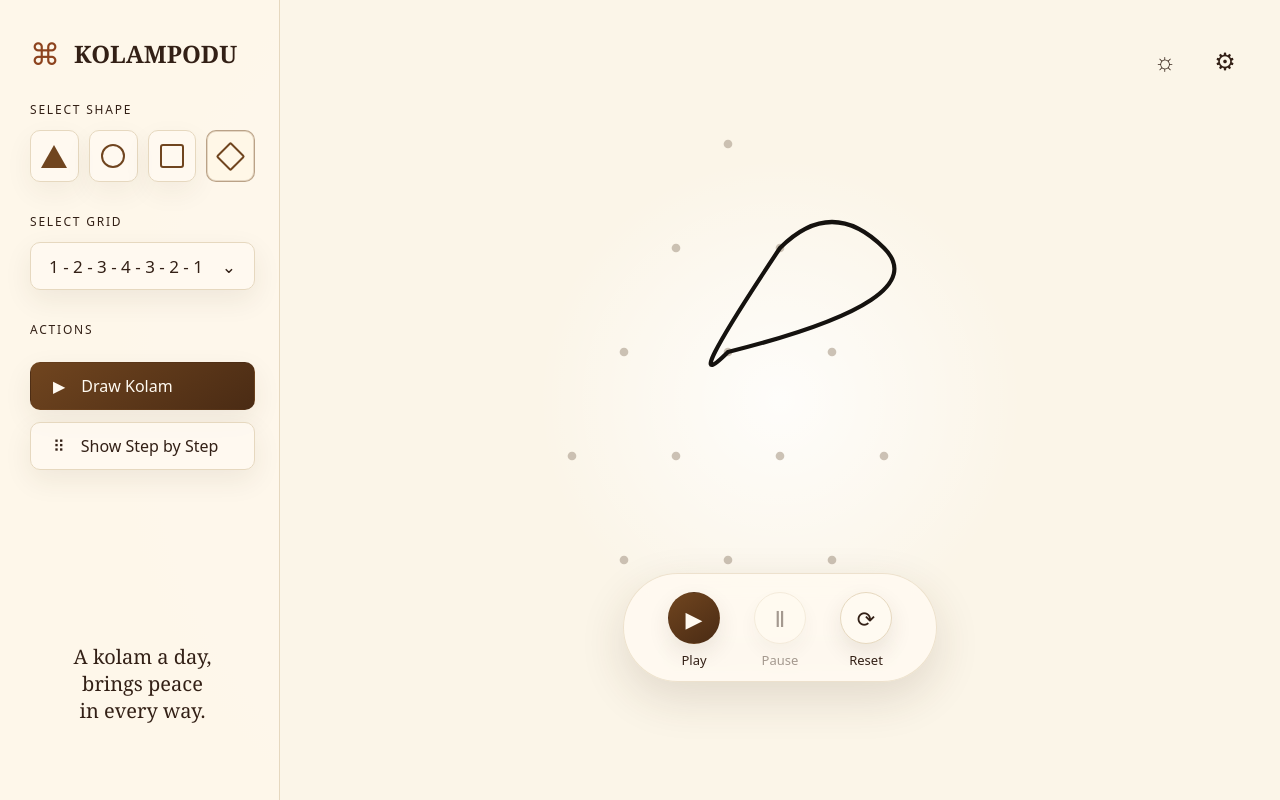
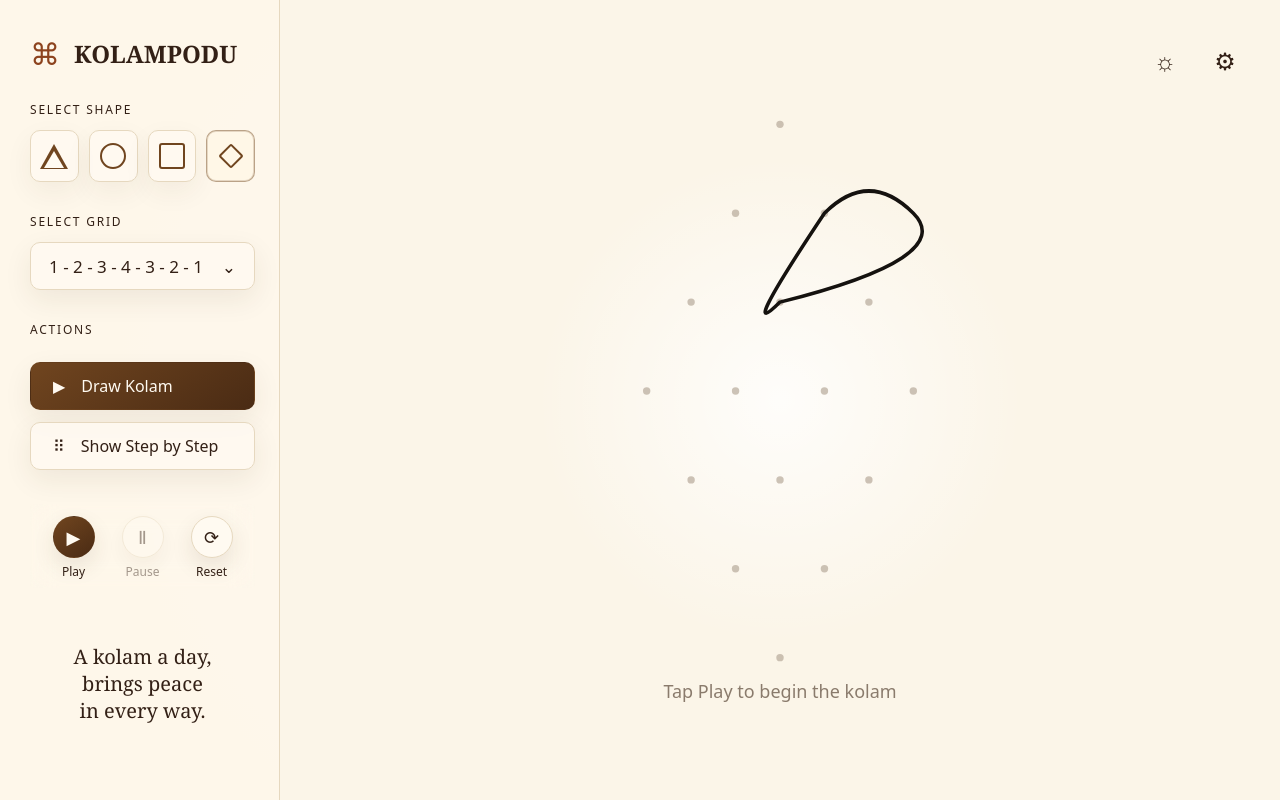
Before and after one commit to brijbh/kolampodu, a React (Vite) app: page / in a window 1280 px wide. Built offline with nearby package versions, Linux system fonts and the light colour scheme.

Commit message:
fix: tighten canvas layout

```diff
--- a/src/App.jsx
+++ b/src/App.jsx
@@ -118,6 +118,15 @@ export default function App() {
             <span>Show Step by Step</span>
           </button>
         </section>
+        <div className="desktop-controls">
+          <Controls
+            isPlaying={isPlaying}
+            progress={progress}
+            onPlay={handlePlay}
+            onPause={handlePause}
+            onReset={handleReset}
+          />
+        </div>
         <p className="side-note">A kolam a day,<br />brings peace<br />in every way.</p>
       </aside>
       <main className="canvas-area" aria-label="Kolam drawing area">
@@ -144,6 +153,7 @@ export default function App() {
           </button>
         </section>
         <KolamCanvas pattern={pattern} path={path} />
+        <div className="mobile-controls">
           <Controls
             isPlaying={isPlaying}
             progress={progress}
@@ -151,6 +161,7 @@ export default function App() {
             onPause={handlePause}
             onReset={handleReset}
           />
+        </div>
         <nav className="mobile-nav" aria-label="Primary">
           <a className="mobile-nav-item is-active" href="#home">
             <span aria-hidden="true">⌂</span>
--- a/src/components/KolamCanvas.jsx
+++ b/src/components/KolamCanvas.jsx
@@ -2,6 +2,13 @@ import { generateDotGrid } from "../logic/grid";
 
 export default function KolamCanvas({ pattern, path }) {
   const dots = generateDotGrid(pattern);
+  const padding = 36;
+  const minX = Math.min(...dots.map(({ x }) => x));
+  const maxX = Math.max(...dots.map(({ x }) => x));
+  const minY = Math.min(...dots.map(({ y }) => y));
+  const maxY = Math.max(...dots.map(({ y }) => y));
+  const width = maxX - minX + padding * 2;
+  const height = maxY - minY + padding * 2;
 
   return (
     <div className="canvas">
@@ -9,8 +16,8 @@ export default function KolamCanvas({ pattern, path }) {
         Tap Play to begin the kolam
       </div>
 
-      <svg viewBox="0 0 300 300" className="svg">
-        <g transform="translate(30 30)">
+      <svg viewBox={`0 0 ${width} ${height}`} className="svg">
+        <g transform={`translate(${padding - minX} ${padding - minY})`}>
           {dots.map((dot, i) => (
             <circle
               key={i}
--- a/src/styles/layout.css
+++ b/src/styles/layout.css
@@ -71,16 +71,28 @@
 .shape-icon {
   position: relative;
   display: block;
-  width: 24px;
-  height: 24px;
+  width: 26px;
+  height: 26px;
 }
 
 .shape-icon-triangle {
   width: 0;
   height: 0;
-  border-right: 13px solid transparent;
-  border-bottom: 23px solid var(--accent);
-  border-left: 13px solid transparent;
+  border-right: 14px solid transparent;
+  border-bottom: 25px solid var(--accent);
+  border-left: 14px solid transparent;
+}
+
+.shape-icon-triangle::before {
+  position: absolute;
+  left: -10px;
+  top: 7px;
+  width: 0;
+  height: 0;
+  border-right: 10px solid transparent;
+  border-bottom: 17px solid #fffaf1;
+  border-left: 10px solid transparent;
+  content: "";
 }
 
 .shape-icon-circle {
@@ -94,8 +106,8 @@
 }
 
 .shape-icon-diamond {
-  width: 21px;
-  height: 21px;
+  width: 18px;
+  height: 18px;
   border: 2px solid var(--accent);
   border-radius: 2px;
   transform: rotate(45deg);
@@ -151,9 +163,9 @@
 .canvas-area {
   position: relative;
   display: grid;
-  grid-template-rows: auto auto 1fr auto;
+  grid-template-rows: auto auto auto 1fr;
   min-height: 100svh;
-  padding: 24px 28px 96px;
+  padding: 20px 28px 96px;
   background:
     radial-gradient(circle at center, rgba(255, 255, 255, 0.8), transparent 38%),
     var(--bg);
@@ -164,7 +176,7 @@
   grid-template-columns: 42px 1fr 42px;
   align-items: center;
   gap: 12px;
-  margin-bottom: 38px;
+  margin-bottom: 26px;
 }
 
 .mobile-topbar .header {
@@ -188,11 +200,11 @@
 }
 
 .mobile-selector {
-  margin-bottom: 22px;
+  margin-bottom: 16px;
 }
 
 .mobile-selector + .mobile-selector {
-  margin-bottom: 30px;
+  margin-bottom: 20px;
 }
 
 .canvas {
@@ -202,14 +214,14 @@
   display: flex;
   align-items: flex-start;
   justify-content: center;
-  padding-top: min(13vh, 130px);
+  padding-top: min(4vh, 36px);
 }
 
 .svg {
   display: block;
-  width: min(78vw, 360px);
+  width: min(70vw, 330px);
   height: auto;
-  aspect-ratio: 1;
+  max-height: calc(100svh - 430px);
 }
 
 .dot {
@@ -224,7 +236,7 @@
   stroke-linecap: round;
 }
 
-.controls {
+.mobile-controls .controls {
   position: absolute;
   left: 50%;
   bottom: 76px;
@@ -239,6 +251,14 @@
   box-shadow: 0 16px 46px rgba(70, 49, 29, 0.14);
   transform: translateX(-50%);
   backdrop-filter: blur(12px);
+}
+
+.desktop-controls {
+  display: none;
+}
+
+.mobile-controls {
+  display: block;
 }
 
 .control-item {
@@ -296,7 +316,7 @@
 .hint {
   position: absolute;
   left: 50%;
-  top: calc(50% + 162px);
+  top: calc(50% + 148px);
   transform: translate(-50%, -50%);
   color: var(--muted);
   font-size: 14px;
@@ -364,8 +384,13 @@
 
   .mobile-topbar,
   .mobile-selector,
-  .mobile-nav {
+  .mobile-nav,
+  .mobile-controls {
     display: none;
+  }
+
+  .desktop-controls {
+    display: block;
   }
 
   .desktop-tools {
@@ -379,7 +404,7 @@
   .canvas-area {
     grid-template-rows: 1fr;
     min-height: 100svh;
-    padding: 54px 64px 150px;
+    padding: 54px 64px 72px;
   }
 
   .canvas {
@@ -388,17 +413,39 @@
   }
 
   .svg {
-    width: min(52vw, 520px);
+    width: min(48vw, 560px);
+    max-height: calc(100svh - 160px);
   }
 
-  .controls {
-    bottom: 118px;
-    gap: 30px;
-    padding: 18px 42px 14px;
+  .desktop-controls .controls {
+    position: static;
+    display: flex;
+    justify-content: space-between;
+    gap: 10px;
+    width: 100%;
+    padding: 12px 14px 10px;
+    transform: none;
+    backdrop-filter: blur(12px);
+  }
+
+  .desktop-controls .control-item {
+    min-width: 0;
+    flex: 1;
+    gap: 8px;
+  }
+
+  .desktop-controls .control-button {
+    width: 42px;
+    height: 42px;
+    font-size: 18px;
+  }
+
+  .desktop-controls .control-label {
+    font-size: 12px;
   }
 
   .hint {
-    top: calc(50% + 300px);
+    top: calc(50% + min(26vw, 300px));
     font-size: 18px;
   }
 }
```
Lines whose indentation alone changed are shown as unchanged.
